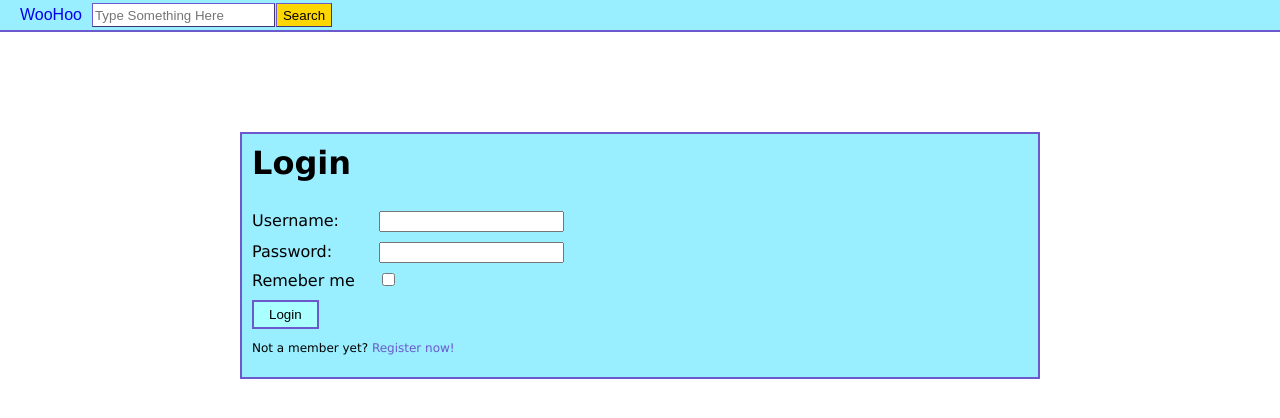
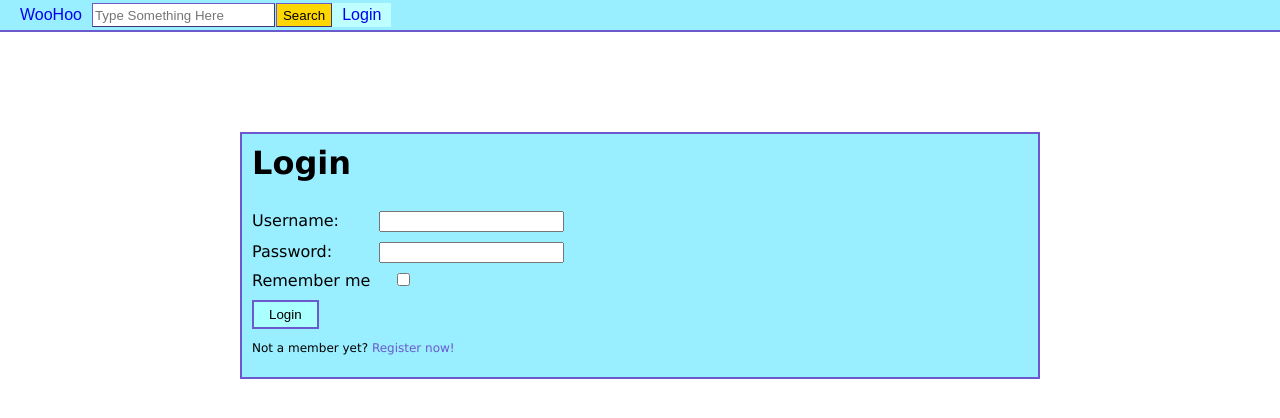
Before and after one commit to mudkipAstronaut/CSCI4300_FinalProj, a PHP site: page /login.php in a window 1280 px wide. Shown: the top 418 px of the page. Run offline with PHP 8.4, Linux system fonts and the light colour scheme.

Commit message:
displays username of current user, current page is highlighted, fixed typo on login page

```diff
--- a/header.php
+++ b/header.php
@@ -1,4 +1,23 @@
+<?php
+// require('database.php');
+if (isset($_SESSION["uid"])) {
+	$uid = $_SESSION["uid"];
+	$query = "SELECT username FROM users WHERE userID='$uid'";
+	$result = $db->prepare($query);
+	$result->execute();
+	$username = $result->fetch();
+	$result->closeCursor();
+}
+
+if(str_contains($_SERVER['REQUEST_URI'], 'login.php'))
+	$style = 'style="background-color:#BEFFFF;float:right;"';
+else
+	$style = 'style="float:right;"';
+
+?>
+
 <style>
+
 	#navSearch form input {
 		border: 1.5px outset slateblue;
 		height: 24px;
@@ -40,22 +59,34 @@
 		align-item: center;
 	}
 
-	ul.top_navlist li:hover {
+	ul.top_navlist li:hover:not(.headUser) {
 		background-color: #BEFFFF;
 	}
 
-	ul.top_navlist li:active {
+	ul.top_navlist li:not(.headUser):active {
 		background-color: #BEFFFF;
 	}
 
-	ul.top_navlist li {
+	ul.top_navlist li:not(.log) {
 		float: left;
 		vertical-align: middle;
 		// display: flex;
 		// align-item: center;
 	}
 
+	.log {
+		float: right;
+	}
+
 	ul.top_navlist li a, #logoutBtn {
+		display: block;
+		text-decoration: none;
+		padding: 2.5px 10px 0 10px;
+		font-family: arial;
+		font-size: 1em;
+	}
+
+	.headUser {
 		display: block;
 		text-decoration: none;
 		padding: 2.5px 10px 0 10px;
@@ -97,19 +128,15 @@
 					return true;
 				}
 			</script>
-			<!-- don't link to login if user is logging in or logged in-->
-			<?php if(!str_contains($_SERVER['REQUEST_URI'], 'login.php') &&
-				!isset($_SESSION["loggedin"])) : ?>
-				<li><a href="login.php">Login</a></li>
+
+			<!-- link to wishlist if logged in and not viewing wishlist -->
+			<?php if(isset($_SESSION["loggedin"])) : ?>
+				<li <?php if(str_contains($_SERVER['REQUEST_URI'], 'wishlist.php'))
+					echo 'style="background-color:#BEFFFF;"'; ?>>
+				<a href="wishlist.php">Wishlist</a></li>
 			<?php endif; ?>
 
-			<!-- link to wishlist if logged in and not viewing wishlist -->
-			<?php if(!str_contains($_SERVER['REQUEST_URI'], 'wishlist.php') &&
-				isset($_SESSION["loggedin"])) : ?>
-				<li><a href="wishlist.php">Wishlist</a></li>
-			<?php endif; ?>
-
-			<!-- display logout option while user is logged in -->
+			<!-- display logout option while user is logged in, else display login -->
 			<?php if(isset($_SESSION["loggedin"])) : ?>
 				<!-- Delete cookie and update header -->
 				<?php if(isset($_GET['logout'])) {
@@ -118,7 +145,16 @@
 					setcookie("rememberme", TRUE, time()-100);
 					header('Location: ../CSCI4300_FinalProj');
 					}?>
-				<li><a href="?logout">Logout</a></li>
+				<li class="log" style="float:right";><a href="?logout">Logout:</a></li>
+				<li class="log" style="float:right";><span class="headUser"><?php echo $username['username'] ?></span></li>
+			<?php else : ?>
+
+				<li class="log" <?php
+					if(str_contains($_SERVER['REQUEST_URI'], 'login.php'))
+						echo 'style="background-color:#BEFFFF;float:right;"';
+					else
+						echo 'style="float:right;"';?>>
+					<a href="login.php">Login</a></li>
 			<?php endif; ?>
 		</ul>
 	</div>
--- a/login.php
+++ b/login.php
@@ -86,7 +86,7 @@ session_start();
 			<label class="password">Password:</label>
 			<input type="password" name="password" class="loginInput" style="margin: 10px 0px 0px 47px" require>
 			<span class="error" style="margin: 0px 0px 0px 10px"><?php echo $passwordErr; ?></span> <br>
-			<label class="rememberMe">Remeber me</label>
+			<label class="rememberMe">Remember me</label>
 			<input type="checkbox" class="rememberMe" value="1" name="check"><br>
 			<input type="submit" class="loginButton" value="Login" id="submit">
 			<p class="registerredir">Not a member yet? <a href="register.php" class="registerredirlink">Register now!</a></p>
```
